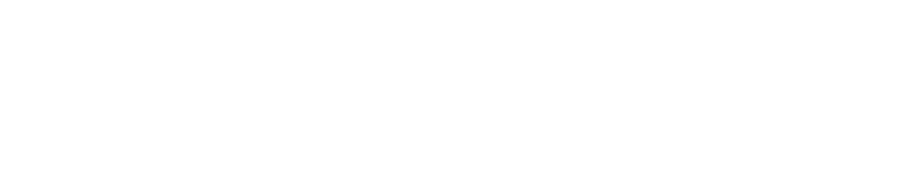
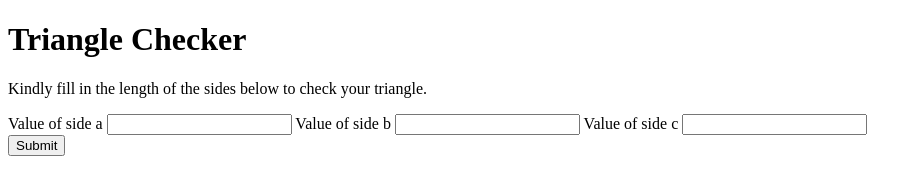
Before and after one commit to EugeneSakwa/triangle-tracker, a plain HTML site: page index.html in a window 1280 px wide. Shown: the whole page, without its empty margins (0-922 px from the left). Drawn offline with Linux system fonts and the light colour scheme.

Commit message:
create froms for user to input triangle side lengths

```diff
--- a/index.html
+++ b/index.html
@@ -4,6 +4,26 @@
   <title>Triangle Tracker</title>
 </head>
 <body>
+  <div class="container">
+		<div class="row">
+			<header class="header col-md-8 offset-md-2">
+				<h1 class="text-large">Triangle Checker</h1>
+				<p>Kindly fill in the length of the sides below to check your triangle.</p>
+			</header>
+			<div class="col-md-8 col-sm-10 offset-md-2 offset-sm-2 col-xs-8 offset-xs-4">
+					<form action="" class="form-group">
+						<label for="" class="form-label">Value of side a</label>
+						<input type="text" class="form-control" name="a">
+						<label for="" class="form-label">Value of side b</label>
+						<input type="text" class="form-control" name="b">
+						<label for="" class="form-label">Value of side c</label>
+						<input type="text" class="form-control" name="c">
+						<br>
+						<input type="submit" class="btn btn-success round" onclick="resultCheck()" data-toggle="modal" data-target="#calcModal">
+					</form>
+			</div>
+		</div>
+	</div>
    <script src="js/main.js"></script>
 </body>
 </html>
```
